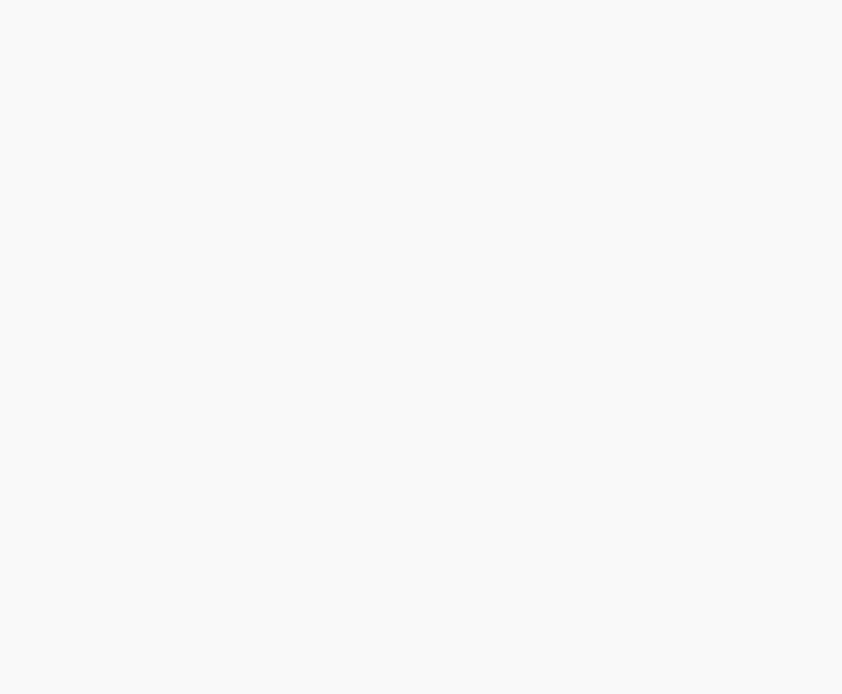
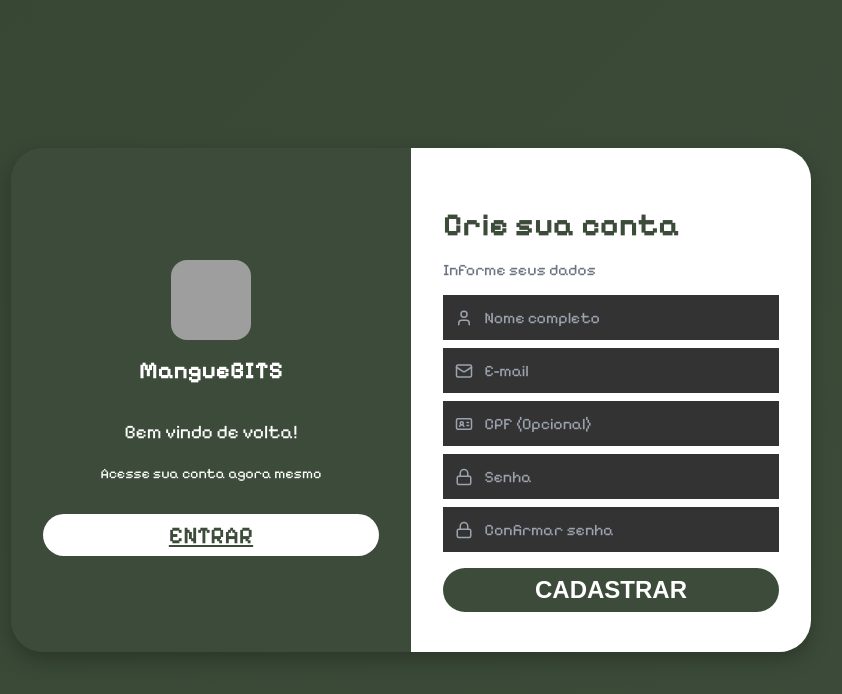
Before and after one commit to rhyanns/manguebits-frontend, a React (Vite) app: page /register in a window 1280 px wide. Before the commit this address had no page. Shown: the top 694 px of the page, without its empty margins (229-1071 px from the left). Built offline with nearby package versions, Linux system fonts and the light colour scheme; grey boxes are pictures that could not be loaded.

Commit message:
feat: Refatoração Tela de Login e Cadastro
Criação de tela de cadastro

Related: #25

```diff
--- a/src/App.tsx
+++ b/src/App.tsx
@@ -4,6 +4,7 @@ import Home from "./paginas/Home/Home";
 import AderirComunidade from "./paginas/AderirComunidade/AderirComunidade";
 import Comunidades from "./paginas/Comunidade/Comunidade";
 import Login from "./paginas/Participante/Login";
+import Register from "./paginas/Participante/Register";
 
 
 
@@ -16,6 +17,7 @@ function App() {
         <Route path="/aderir" element={<AderirComunidade />} />
         <Route path="/comunidade/:id" element={<Comunidades />} />
         <Route path="/login" element={<Login />} />
+        <Route path="/register" element={<Register />} />
       </Routes>
     </Router>
   );
--- a/src/paginas/Participante/Login.tsx
+++ b/src/paginas/Participante/Login.tsx
@@ -57,7 +57,7 @@ export default function LoginPage(): JSX.Element {
           <div className={styles["separator"]}></div>
 
           <p className={styles["register-text"]}>
-            Ainda não tem conta? <Link to="/cadastro">Cadastre-se</Link>
+            Ainda não tem conta? <Link to="/register">Cadastre-se</Link>
           </p>
         </div>
       </div>
--- /dev/null
+++ b/src/paginas/Participante/Register.tsx
@@ -0,0 +1,119 @@
+import { useState, type ChangeEvent, type JSX } from "react";
+import { Link } from "react-router-dom";
+import { User, Mail, IdCard, Lock } from "lucide-react"; // Ícones utilizados nos campos do formulário
+import styles from "./styleRegister.module.css";
+
+export default function TelaCadastro(): JSX.Element {
+  const [nome, setNome] = useState<string>("");
+  const [email, setEmail] = useState<string>("");
+  const [cpf, setCpf] = useState<string>("");
+  const [senha, setSenha] = useState<string>("");
+  const [confirmarSenha, setConfirmarSenha] = useState<string>("");
+
+  const handleNomeChange = (e: ChangeEvent<HTMLInputElement>): void => {
+    setNome(e.target.value);
+  };
+
+  const handleEmailChange = (e: ChangeEvent<HTMLInputElement>): void => {
+    setEmail(e.target.value);
+  };
+
+  const handleCpfChange = (e: ChangeEvent<HTMLInputElement>): void => {
+    setCpf(e.target.value);
+  };
+
+  const handleSenhaChange = (e: ChangeEvent<HTMLInputElement>): void => {
+    setSenha(e.target.value);
+  };
+
+  const handleConfirmarSenhaChange = (e: ChangeEvent<HTMLInputElement>): void => {
+    setConfirmarSenha(e.target.value);
+  };
+
+  return (
+    <div className={styles["cadastro-container"]}>
+      <div className={styles["cadastro-card"]}>
+        {/* Lado esquerdo do card */}
+        <div className={styles["cadastro-left"]}>
+          <img
+            src="/icone_figma.png"
+            alt="Logo MangueBITS"
+            className={styles["cadastro-logo-img"]}
+          />
+          <h1 className={styles["cadastro-logo"]}>MangueBITS</h1>
+          <p className={styles["cadastro-welcome"]}>Bem vindo de volta!</p>
+          <p className={styles["cadastro-subtext"]}>Acesse sua conta agora mesmo</p>
+          <Link to="/login" className={styles["cadastro-login-btn"]}>
+            ENTRAR
+          </Link>
+        </div>
+
+        {/* Lado direito do card */}
+        <div className={styles["cadastro-right"]}>
+          <h2 className={styles["cadastro-title"]}>Crie sua conta</h2>
+          <p className={styles["cadastro-subtitle"]}>Informe seus dados</p>
+
+          <form className={styles["cadastro-form"]}>
+            <div className={styles["cadastro-input-group"]}>
+              <User className={styles["cadastro-input-icon"]} size={18} />
+              <input
+                type="text"
+                placeholder="Nome completo"
+                value={nome}
+                onChange={handleNomeChange}
+                required
+              />
+            </div>
+
+            <div className={styles["cadastro-input-group"]}>
+              <Mail className={styles["cadastro-input-icon"]} size={18} />
+              <input
+                type="email"
+                placeholder="E-mail"
+                value={email}
+                onChange={handleEmailChange}
+                required
+              />
+            </div>
+
+            <div className={styles["cadastro-input-group"]}>
+              <IdCard className={styles["cadastro-input-icon"]} size={18} />
+              <input
+                type="text"
+                placeholder="CPF (Opcional)"
+                value={cpf}
+                onChange={handleCpfChange}
+              />
+            </div>
+
+            <div className={styles["cadastro-input-group"]}>
+              <Lock className={styles["cadastro-input-icon"]} size={18} />
+              <input
+                type="password"
+                placeholder="Senha"
+                value={senha}
+                onChange={handleSenhaChange}
+                required
+              />
+            </div>
+
+            <div className={styles["cadastro-input-group"]}>
+              <Lock className={styles["cadastro-input-icon"]} size={18} />
+              <input
+                type="password"
+                placeholder="Confirmar senha"
+                value={confirmarSenha}
+                onChange={handleConfirmarSenhaChange}
+                required
+              />
+            </div>
+
+            <button type="submit" className={styles["cadastro-submit"]}>
+              CADASTRAR
+            </button>
+          </form>
+        </div>
+      </div>
+    </div>
+  );
+}
--- /dev/null
+++ b/src/paginas/Participante/styleRegister.module.css
@@ -0,0 +1,170 @@
+/* Centralizar o card e aplica o fundo em degradê */
+.cadastro-container {
+  display: flex;
+  justify-content: center;
+  align-items: center;
+  min-height: 100vh;
+  width: 100vw;
+  background: linear-gradient(135deg, #374734, #3d4c3a);
+  font-family: "Pixelify Sans"; /* Aplica a fonte ao container */
+}
+
+/* Card principal que divide o conteúdo em duas colunas. */
+.cadastro-card {
+  display: flex;
+  width: 800px;
+  max-width: 95%;
+  border-radius: 2rem;
+  box-shadow: 0 8px 20px rgba(0, 0, 0, 0.25);
+  overflow: hidden;
+}
+
+/* Lado esquerda do card */
+.cadastro-left {
+  background: #3d4c3a;
+  color: #fff;
+  flex: 1;
+  padding: 2rem;
+  display: flex;
+  flex-direction: column;
+  justify-content: center;
+  text-align: center;
+}
+
+/* Titulo abaixo da logotipo */
+.cadastro-logo {
+  font-size: 1.5rem;
+  margin-bottom: 1rem;
+}
+
+/* Primeiro texto abaixo do titulo da logotipo */
+.cadastro-welcome {
+  font-size: 1.2rem;
+  margin-bottom: 0.5rem;
+}
+
+/* Segundo texto abaixo do titulo da logotipo */
+.cadastro-subtext {
+  font-size: 0.9rem;
+  margin-bottom: 1.5rem;
+  color: #fff;
+}
+
+/* Botão entrar */
+.cadastro-login-btn {
+  width: 100%;
+  padding: 0.4rem;
+  background: #fff;
+  color: #3d4c3a;
+  font-weight: 600;
+  font-size: 1.5rem;
+  border: none;
+  border-radius: 1.75rem;
+  cursor: pointer;
+  transition: background 0.3s;
+  margin: 0.5rem 0;
+}
+
+/* Reflexo do botão entrar */
+.cadastro-login-btn:hover {
+  background: #dadada;
+  color: #3d4c3a;
+}
+
+/* Logotipo */
+.cadastro-logo-img {
+  margin-top: 1.5rem;
+  width: 80px; /*ajusta tamanho horizontal da logo*/
+  height: 80px; /*ajusta tamanho vertical da logo*/
+  border-radius: 20%; /* ajuste das bordas */
+  align-self: center;
+}
+
+/* Coluna Direita */
+.cadastro-right {
+  background: #ffffff;
+  color: #fff;
+  flex: 1;
+  padding: 2rem;
+}
+
+/* Titulo do lado direito do card */
+.cadastro-title {
+  font-size: 2rem;
+  margin-bottom: 0.3rem;
+  color: #3d4c3a;
+}
+
+/* Primeiro texto abaixo do titulo do lado direito do card */
+.cadastro-subtitle {
+  font-size: 1rem;
+  color: #6b7280;
+  margin-bottom: 1rem;
+}
+
+/* Agrupamento dos campos do formulário */
+.cadastro-form {
+  display: flex;
+  flex-direction: column;
+  gap: 0.5rem;
+}
+
+/* Campos do formulário*/
+.cadastro-input-group {
+  display: flex;
+  align-items: center;
+  background: #333;
+  padding: 0.75rem 0.75rem;
+  /* border-radius: 6px; */
+}
+
+/* Icones dos campos do formulário */
+.cadastro-input-icon {
+  margin-right: 0.6rem;
+  color: #9ca3af;
+}
+
+/* Texto digitado no campo do formulário */
+.cadastro-input-group input {
+  border: none;
+  background: transparent;
+  color: #fff;
+  outline: none;
+  flex: 1;
+  font-size: 1rem;
+}
+
+/* Estilo dos nomes dos campos do formulário  */
+.cadastro-input-group input::placeholder {
+  color: #9ca3af;
+}
+
+/* Botão cadastrar */
+.cadastro-submit {
+  width: 100%;
+  padding: 0.5rem;
+  background: #3d4c3a;
+  color: #fff;
+  font-weight: 600;
+  font-size: 1.5rem;
+  border: none;
+  border-radius: 1.75rem;
+  cursor: pointer;
+  transition: background 0.3s;
+  margin: 0.5rem 0;
+}
+
+/* Reflexo do botão cadastrar */
+.cadastro-submit:hover {
+  background: #374734;
+}
+
+/* Garante que o texto de entrada use a mesma fonte do card */
+.cadastro-input-group input {
+  font-family: "Pixelify Sans";
+}
+
+/* Garante a mesma fonte nos nomes dos campos do formulário */
+.cadastro-input-group input::placeholder {
+  font-family: "Pixelify Sans";
+}
```
